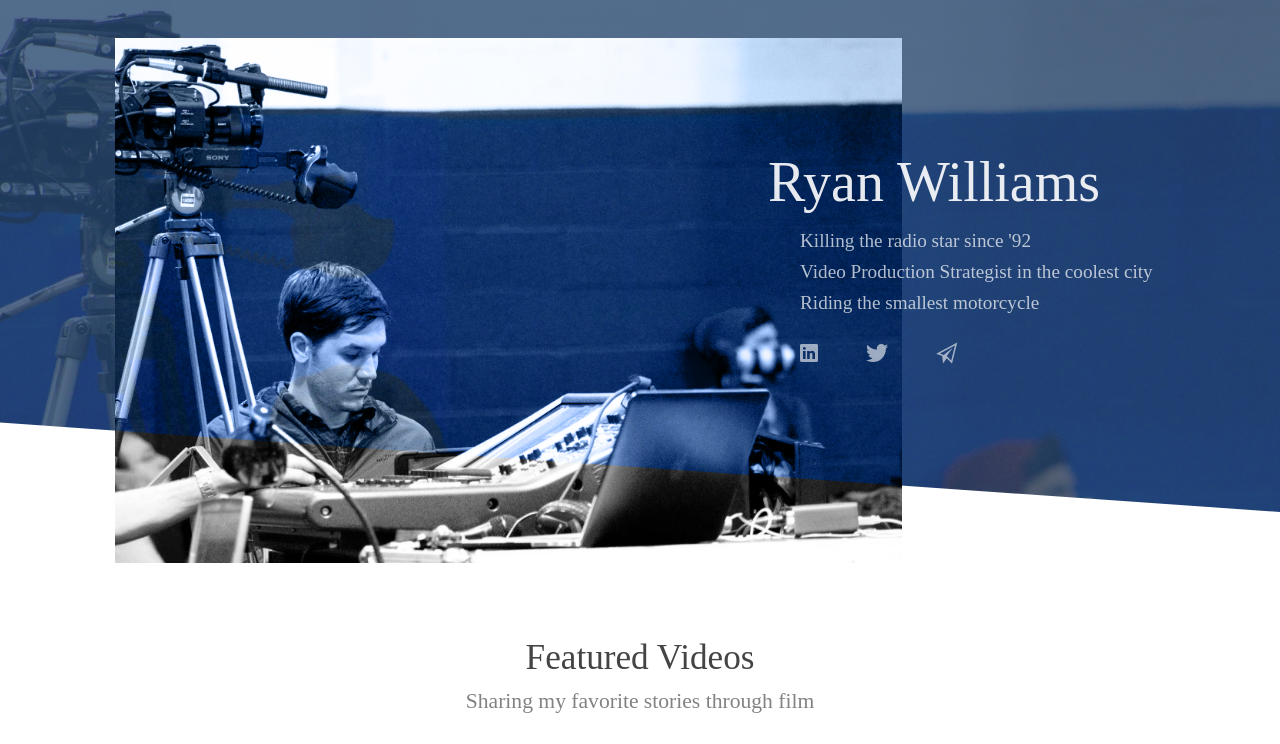
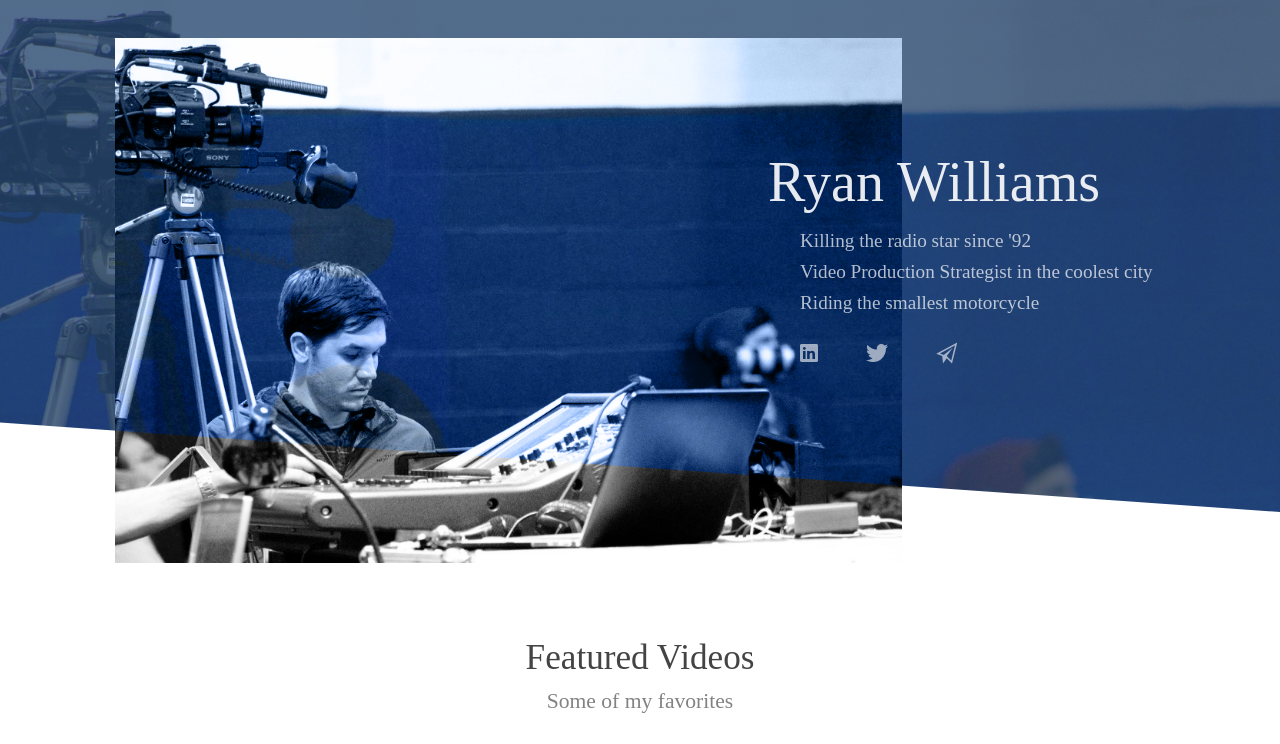
Before and after one commit to ramenhog/dove, a Jekyll site: the page built from index.html, in a window 1280 px wide. Shown: the top 744 px of the page. Built offline with Jekyll 4.4.1, drawn with Linux system fonts in a browser that asks for light colours; some web fonts are replaced; some of the changed text lies outside the part shown; grey boxes are pictures that could not be loaded.

Commit message:
Update index.html

```diff
--- a/index.html
+++ b/index.html
@@ -26,7 +26,7 @@ layout: frontpage
   <div class="container">
     <div class="section__header">
       <h2 class="section__title">Featured Videos</h2>
-      <h3 class="section__description">Sharing my favorite stories through&nbsp;film</h3>
+      <h3 class="section__description">Some of my favorites</h3>
     </div>
     <div class="gallery">
       {% for video in site.data.videos %}
@@ -56,7 +56,7 @@ layout: frontpage
   <div class="container">
     <div class="section__header">
       <h2 class="section__title">Featured Photos</h2>
-      <h3 class="section__description">35mm, 120 Film</h3>
+      <h3 class="section__description">35mm, 120 film</h3>
     </div>
     <div class="masonry">
       {% for image in site.static_files %}
```
